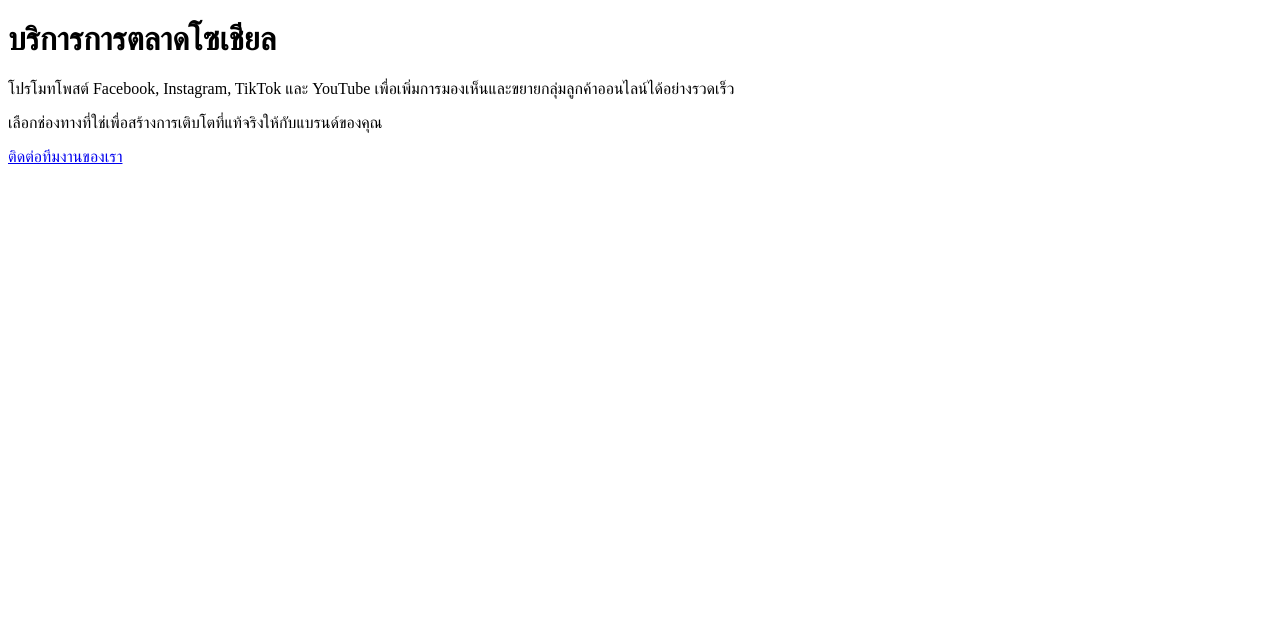
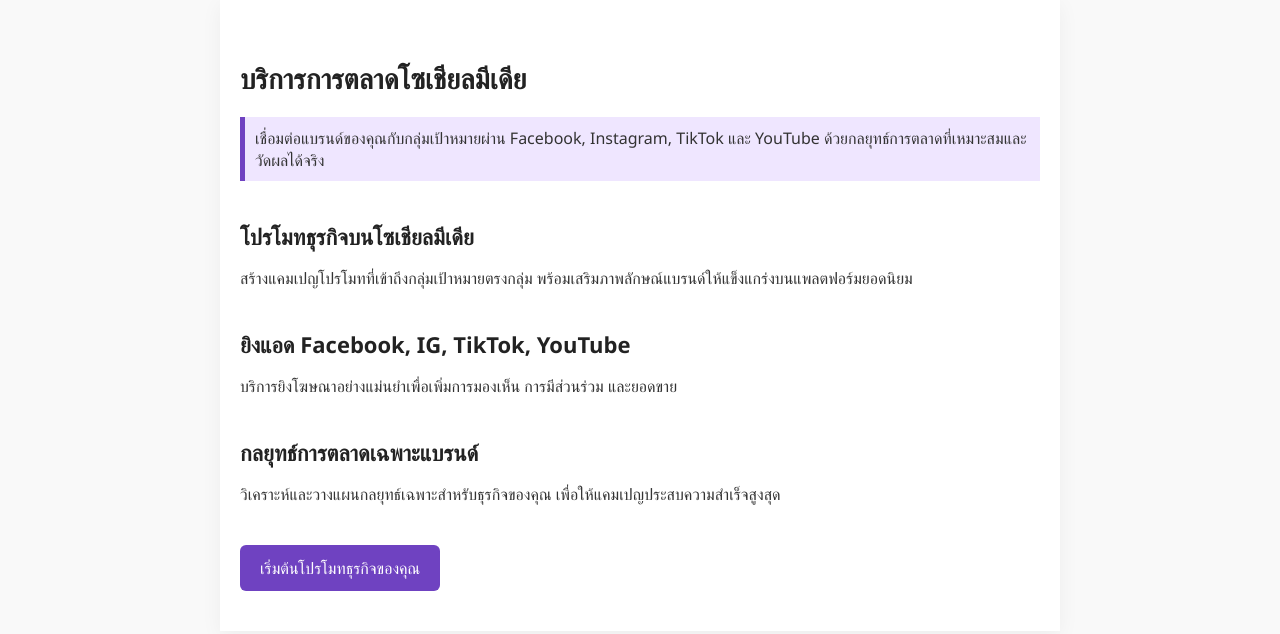
Before and after one commit to Dynastmui/landing-page, a plain HTML site: page services-social-media-marketing/index.html in a window 1280 px wide. Drawn offline with Linux system fonts and the light colour scheme.

Commit message:
Update index.html

```diff
--- a/services-social-media-marketing/index.html
+++ b/services-social-media-marketing/index.html
@@ -3,12 +3,75 @@
 <head>
   <meta charset="UTF-8">
   <meta name="viewport" content="width=device-width, initial-scale=1.0">
-  <title>บริการการตลาดโซเชียล</title>
+  <title>บริการการตลาดโซเชียลมีเดีย</title>
+  <style>
+    body {
+      font-family: 'Segoe UI', sans-serif;
+      margin: 0;
+      padding: 0;
+      background: #f9f9f9;
+      color: #333;
+    }
+    .container {
+      max-width: 800px;
+      margin: 0 auto;
+      padding: 40px 20px;
+      background: #ffffff;
+      box-shadow: 0 5px 20px rgba(0, 0, 0, 0.05);
+    }
+    h1, h2 {
+      color: #222;
+    }
+    h1 {
+      font-size: 28px;
+      margin-bottom: 20px;
+    }
+    h2 {
+      font-size: 22px;
+      margin-top: 40px;
+      margin-bottom: 10px;
+    }
+    p {
+      margin-bottom: 20px;
+    }
+    a.button {
+      display: inline-block;
+      padding: 12px 20px;
+      background: #6f42c1;
+      color: white;
+      text-decoration: none;
+      border-radius: 6px;
+      margin-top: 20px;
+      transition: background 0.3s ease;
+    }
+    a.button:hover {
+      background: #563d7c;
+    }
+    .highlight {
+      background: #efe6ff;
+      padding: 10px;
+      border-left: 5px solid #6f42c1;
+      margin-bottom: 30px;
+    }
+  </style>
 </head>
 <body>
-  <h1>บริการการตลาดโซเชียล</h1>
-  <p>โปรโมทโพสต์ Facebook, Instagram, TikTok และ YouTube เพื่อเพิ่มการมองเห็นและขยายกลุ่มลูกค้าออนไลน์ได้อย่างรวดเร็ว</p>
-  <p>เลือกช่องทางที่ใช่เพื่อสร้างการเติบโตที่แท้จริงให้กับแบรนด์ของคุณ</p>
-  <a href="https://dynastmui.github.io/landing-page/">ติดต่อทีมงานของเรา</a>
+  <div class="container">
+    <h1>บริการการตลาดโซเชียลมีเดีย</h1>
+    <div class="highlight">
+      เชื่อมต่อแบรนด์ของคุณกับกลุ่มเป้าหมายผ่าน Facebook, Instagram, TikTok และ YouTube ด้วยกลยุทธ์การตลาดที่เหมาะสมและวัดผลได้จริง
+    </div>
+
+    <h2>โปรโมทธุรกิจบนโซเชียลมีเดีย</h2>
+    <p>สร้างแคมเปญโปรโมทที่เข้าถึงกลุ่มเป้าหมายตรงกลุ่ม พร้อมเสริมภาพลักษณ์แบรนด์ให้แข็งแกร่งบนแพลตฟอร์มยอดนิยม</p>
+
+    <h2>ยิงแอด Facebook, IG, TikTok, YouTube</h2>
+    <p>บริการยิงโฆษณาอย่างแม่นยำเพื่อเพิ่มการมองเห็น การมีส่วนร่วม และยอดขาย</p>
+
+    <h2>กลยุทธ์การตลาดเฉพาะแบรนด์</h2>
+    <p>วิเคราะห์และวางแผนกลยุทธ์เฉพาะสำหรับธุรกิจของคุณ เพื่อให้แคมเปญประสบความสำเร็จสูงสุด</p>
+
+    <a class="button" href="https://ads4u.co/services-guest-landing" target="_blank">เริ่มต้นโปรโมทธุรกิจของคุณ</a>
+  </div>
 </body>
 </html>
```
